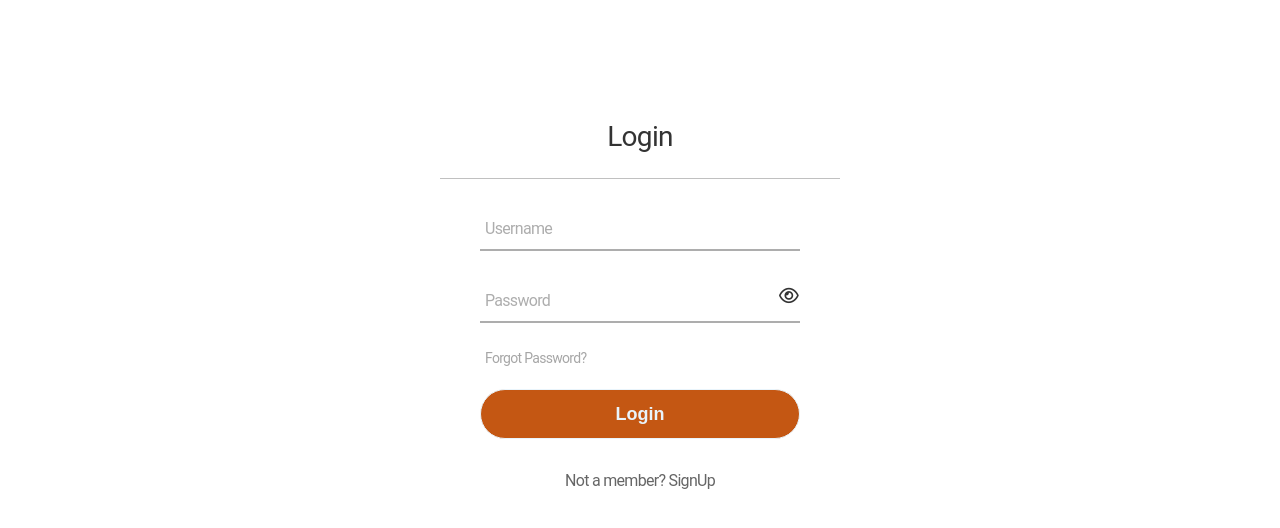
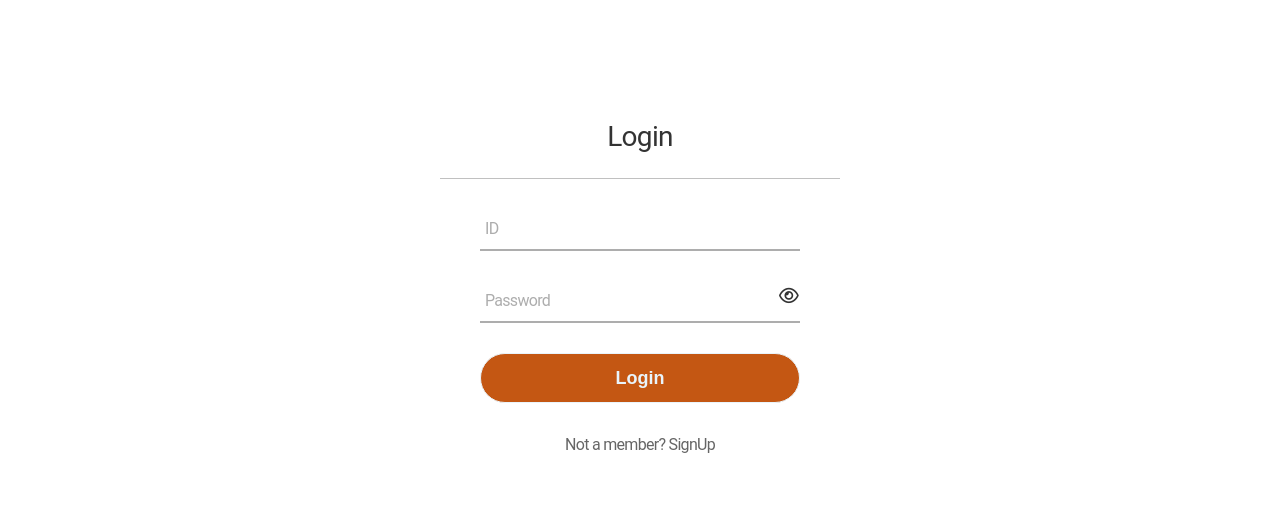
Before and after one commit to gwcat0506/DBP_Project, a website: page src/public/login.html in a window 1280 px wide. Shown: the part 84-612 px from the top of the page. Drawn offline with nearby package versions, Linux system fonts and the light colour scheme; files that its build step writes are made by us from their sources; files whose address does not match are found by name.

Commit message:
로그인 화면 수정

```diff
--- a/src/public/login.html
+++ b/src/public/login.html
@@ -40,7 +40,7 @@
             <div class="txt_field">
                 <input type="text" id="useridInput" required>
                 <span> </span>
-                <label for="Username">Username</label>
+                <label for="Username">ID</label>
             </div>
             <div class="txt_field">
                 <input type="password" id="passwordInput" required>
@@ -62,9 +62,7 @@
                 </script>
 
             </div>
-            <div class="pass">
-                <a>Forgot Password?</a>
-            </div>
+
             <input type="button" value="Login" id="sign_button">
             <script>
                 // 버튼 클릭 이벤트 핸들러
```
Also changed, not shown: src/public/project_eval.html (+2 -2 lines).
